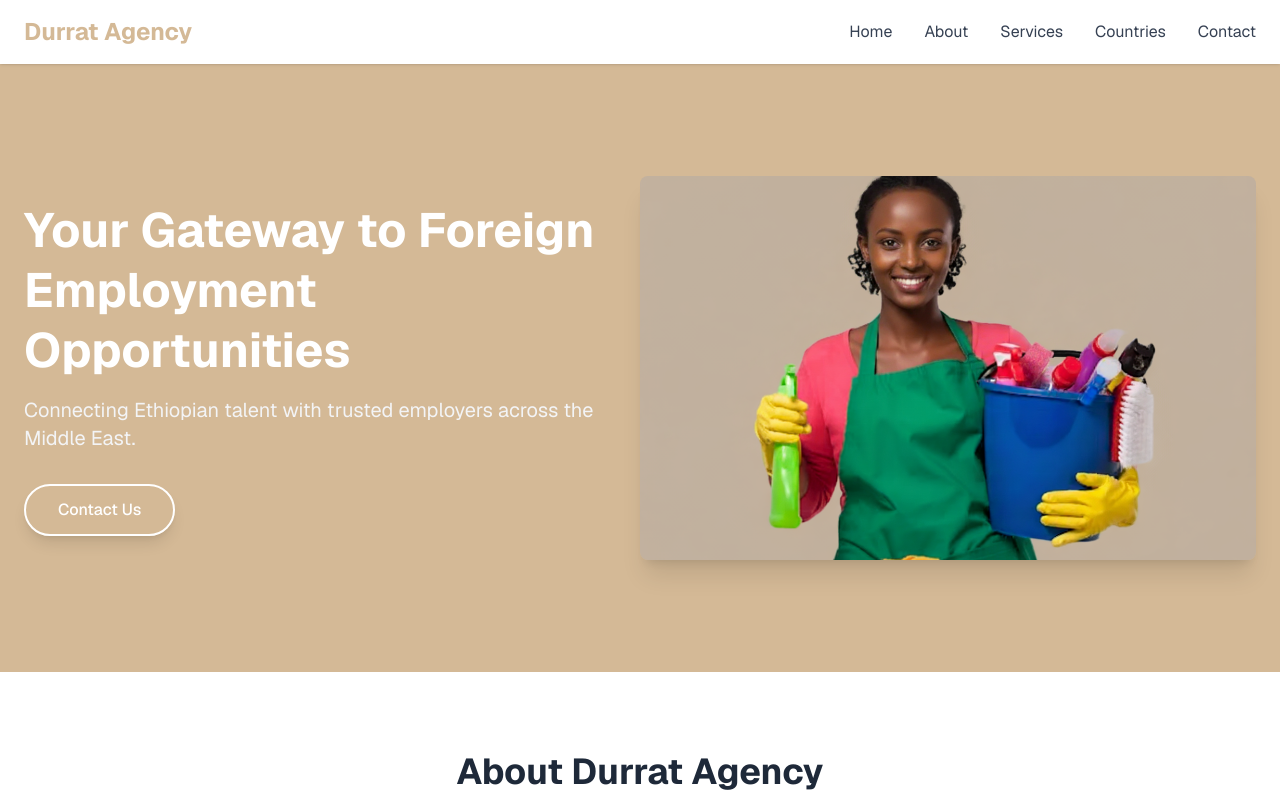
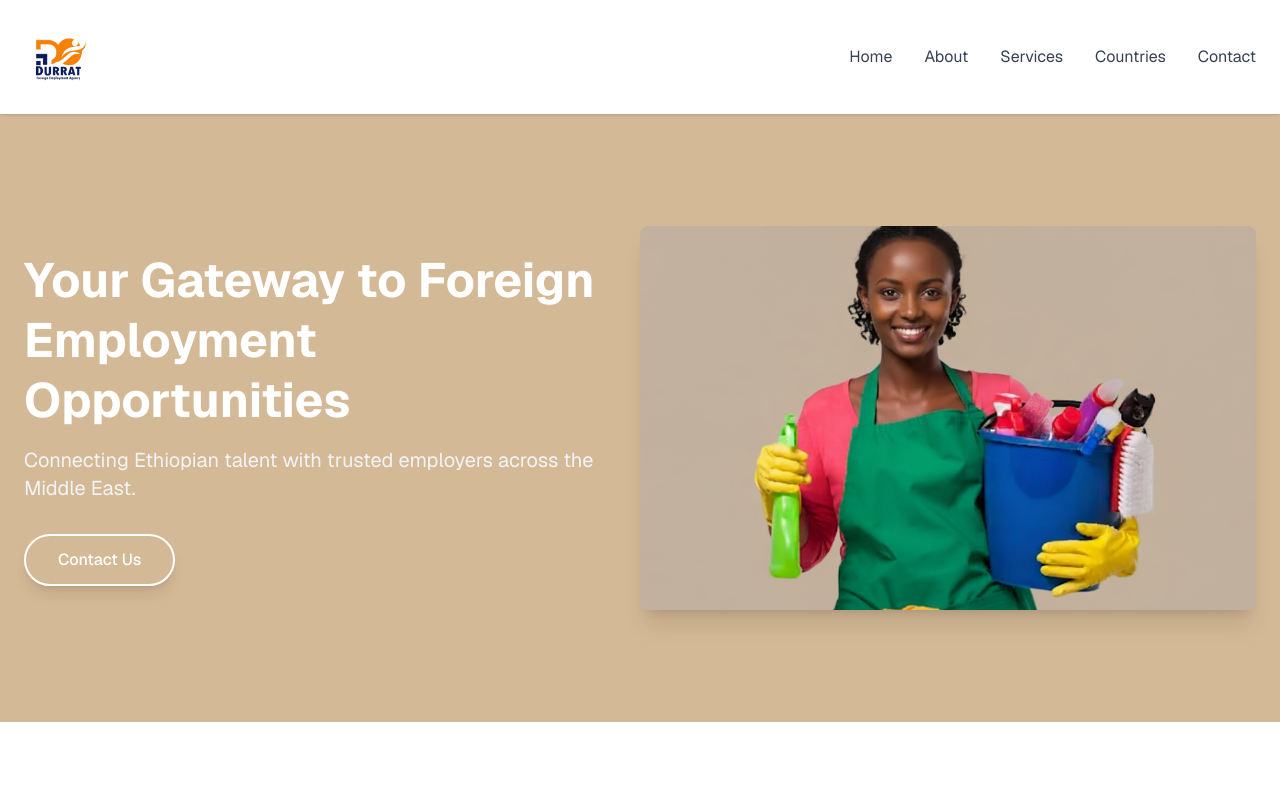
Before and after one commit to Oreki-ht/durrat, a Next.js app: page / in a window 1280 px wide. Shown: the top 800 px of the page. Built offline with nearby package versions, Linux system fonts and the light colour scheme.

Commit message:
changed logo and contact info

```diff
--- a/src/app/layout.tsx
+++ b/src/app/layout.tsx
@@ -15,6 +15,9 @@ const geistMono = Geist_Mono({
 export const metadata: Metadata = {
   title: "Durrat Foreign Employment Agency",
   description: "Connecting Ethiopian talent with global opportunities",
+  icons: {
+    icon: "/durrat.png",
+  },
 };
 
 export default function RootLayout({
--- a/src/components/Contact.tsx
+++ b/src/components/Contact.tsx
@@ -44,7 +44,7 @@ const Contact = () => {
                 </svg>
                 <div>
                   <h4 className="font-medium text-gray-800">Address</h4>
-                  <p className="text-gray-600">Mexico, Addis Ababa, Ethiopia</p>
+                  <p className="text-gray-600">Mexico, Tselre Building 4th floor, Addis Ababa, Ethiopia</p>
                 </div>
               </div>
 
@@ -54,7 +54,7 @@ const Contact = () => {
                 </svg>
                 <div>
                   <h4 className="font-medium text-gray-800">Email</h4>
-                  <p className="text-gray-600">durrat@gmail.com</p>
+                  <p className="text-gray-600">durrat.agency@gmail.com</p>
                 </div>
               </div>
 
@@ -64,7 +64,7 @@ const Contact = () => {
                 </svg>
                 <div>
                   <h4 className="font-medium text-gray-800">Phone</h4>
-                  <p className="text-gray-600">+251 11 123 4567</p>
+                  <p className="text-gray-600">+251 96 655 5551</p>
                 </div>
               </div>
 
--- a/src/components/Footer.tsx
+++ b/src/components/Footer.tsx
@@ -1,4 +1,5 @@
 "use client";
+import Image from "next/image";
 
 const Footer = () => {
   return (
--- a/src/components/Navbar.tsx
+++ b/src/components/Navbar.tsx
@@ -2,6 +2,8 @@
 
 import { useState } from "react";
 import { motion, AnimatePresence } from "framer-motion";
+import Image from "next/image";
+import Link from "next/link";
 
 const Navbar = () => {
   const [menuOpen, setMenuOpen] = useState(false);
@@ -15,7 +17,16 @@ const Navbar = () => {
           transition={{ duration: 0.5 }}
           className="flex items-center"
         >
-          <h1 className="text-[#d4b996] font-bold text-xl md:text-2xl">Durrat Agency</h1>
+          <Link href="/">
+            <Image
+              src="/durrat.png"
+              alt="Durrat Agency Logo"
+              width={70}
+              height={10}
+              className="object-contain"
+              priority
+            />
+          </Link>
         </motion.div>
 
         {/* Desktop links */}
```
Also changed, not shown: public/durrat.png (added).
